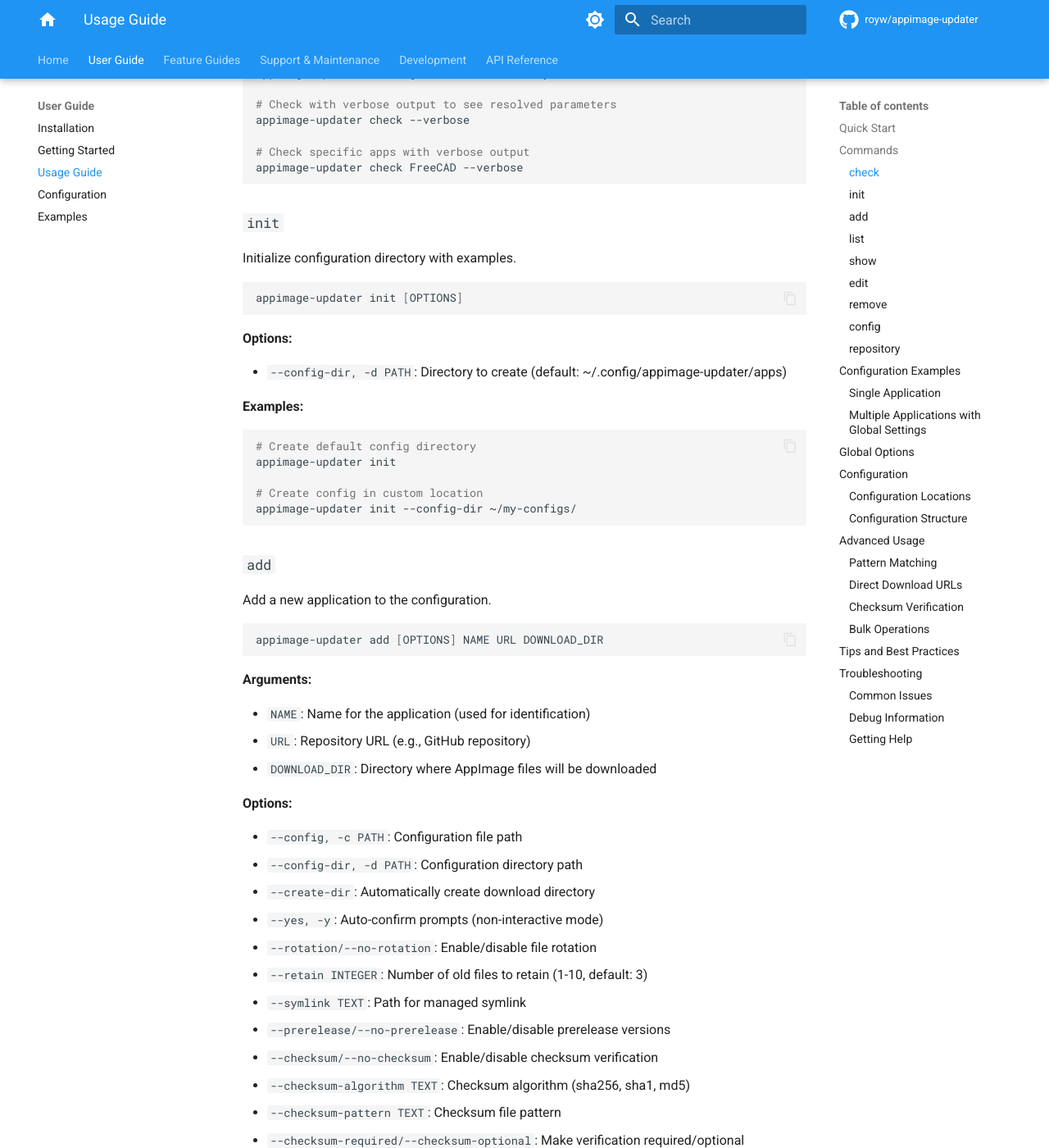
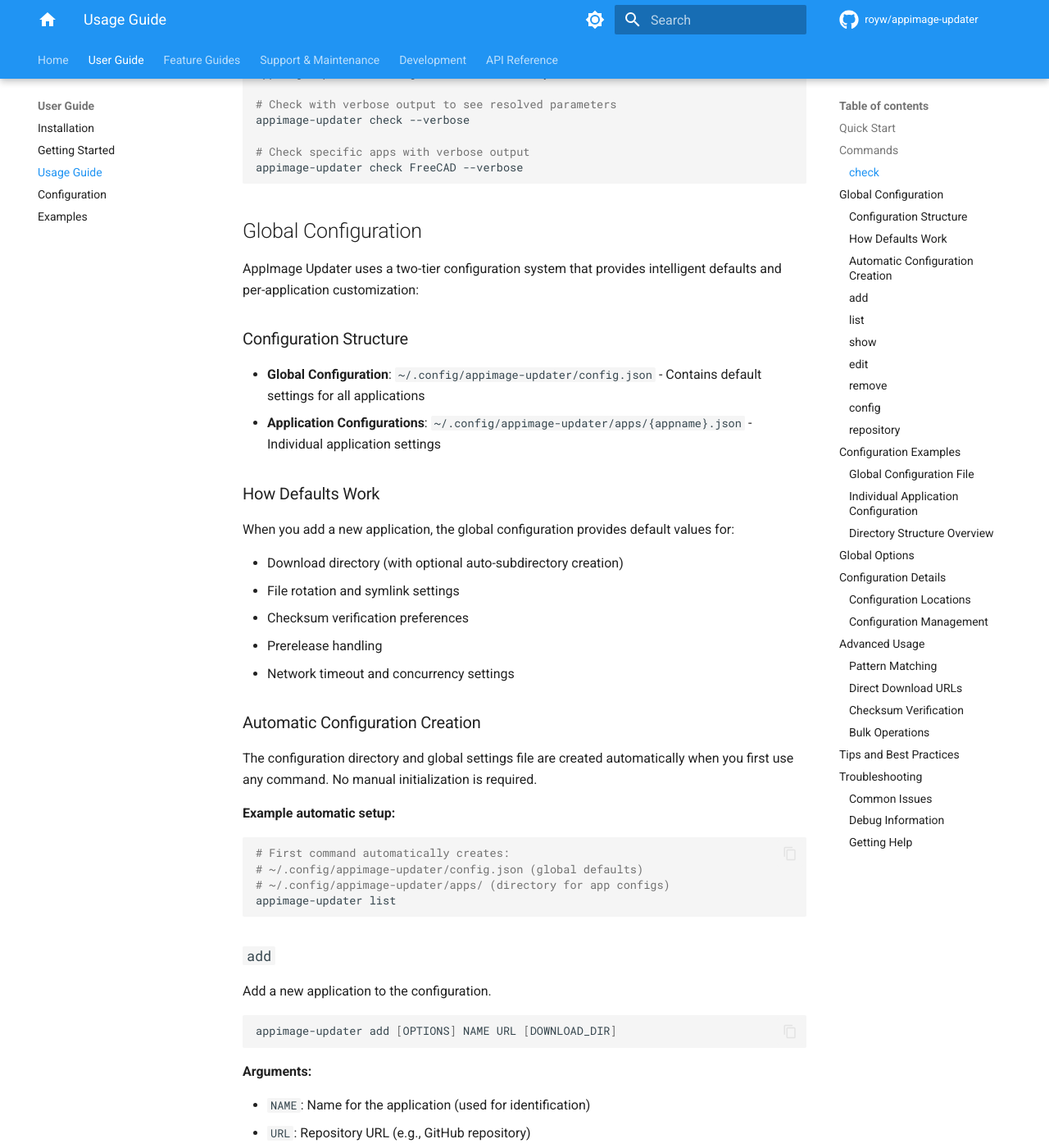
Before and after one commit to royw/appimage-updater, an MkDocs documentation site: the page built from docs/usage.md, in a window 1280 px wide and 1400 px high, scrolled down 1629 px. Shown: the whole window at 82% size. Built offline with MkDocs 1.6.1 and Material for MkDocs 9.7.7, drawn with Linux system fonts in a browser that asks for light colours; comment, search, counter and statistics services are not loaded; some of the changed text lies outside the part shown.

Commit message:
docs: update usage.md to reflect CLI changes and current configuration structure
Updated usage documentation to address several key issues:

**Quick Start Updates:**
- Removed references to deprecated init command
- Updated workflow to show automatic config creation
- Added example showing optional DOWNLOAD_DIR parameter

**Global Configuration Section:**
- Added comprehensive overview of two-tier configuration system
- Explained how global defaults work with per-app overrides
- Documented automatic configuration creation (no manual init required)
- Clarified relationship between config.json and apps/{name}.json files

**Add Command Clarification:**
- Updated syntax to show DOWNLOAD_DIR as optional: [DOWNLOAD_DIR]
- Added examples showing usage with and without explicit download directory
- Explained how global defaults are used when DOWNLOAD_DIR is omitted

**Configuration Examples Updates:**
- Replaced outdated single-file examples with current structure
- Added separate sections for global config.json and individual app configs
- Showed actual file paths and structure (apps/freecad_weekly.json)
- Added directory structure overview with tree visualization
- Removed misleading 'Multiple Applications with Global Settings' section

**Configuration Management:**
- Updated Configuration Details section to reflect current behavior
- Emphasized automatic creation and no initialization requirement
- Clarified file locations and purposes
- Removed duplicate headings and outdated information

**Benefits of Updates:**
- Documentation now accurately reflects current CLI behavior
- Users understand the optional nature of DOWNLOAD_DIR parameter
- Clear explanation of how global defaults reduce configuration repetition
- Proper examples showing the actual file structure users will see
- Eliminates confusion about initialization requirements

The documentation now properly guides users through the modern, streamlined
workflow without manual initialization steps.

````diff
--- a/docs/usage.md
+++ b/docs/usage.md
@@ -4,16 +4,10 @@
 
 For installation instructions, see the [Installation Guide](installation.md).
 
-1. **Initialize configuration**:
+1. **Add your first application** (configuration is created automatically):
 
    ```bash
-   appimage-updater init
-   ```
-
-1. **Edit configuration** to add your applications:
-
-   ```bash
-   $EDITOR ~/.config/appimage-updater/apps/freecad.json
+   appimage-updater add FreeCAD https://github.com/FreeCAD/FreeCAD
    ```
 
 1. **Check for updates**:
@@ -25,7 +19,13 @@ For installation instructions, see the [Installation Guide](installation.md).
 1. **Download updates** (will prompt for confirmation):
 
    ```bash
-   appimage-updater check
+   appimage-updater check --yes
+   ```
+
+1. **List your configured applications**:
+
+   ```bash
+   appimage-updater list
    ```
 
 ## Commands
@@ -81,26 +81,36 @@ appimage-updater check --verbose
 appimage-updater check FreeCAD --verbose
 ```
 
-### `init`
+## Global Configuration
 
-Initialize configuration directory with examples.
+AppImage Updater uses a two-tier configuration system that provides intelligent defaults and per-application customization:
+
+### Configuration Structure
+
+- **Global Configuration**: `~/.config/appimage-updater/config.json` - Contains default settings for all applications
+- **Application Configurations**: `~/.config/appimage-updater/apps/{appname}.json` - Individual application settings
+
+### How Defaults Work
+
+When you add a new application, the global configuration provides default values for:
+
+- Download directory (with optional auto-subdirectory creation)
+- File rotation and symlink settings
+- Checksum verification preferences
+- Prerelease handling
+- Network timeout and concurrency settings
+
+### Automatic Configuration Creation
+
+The configuration directory and global settings file are created automatically when you first use any command. No manual initialization is required.
+
+**Example automatic setup:**
 
 ```bash
-appimage-updater init [OPTIONS]
-```
-
-**Options:**
-
-- `--config-dir, -d PATH`: Directory to create (default: ~/.config/appimage-updater/apps)
-
-**Examples:**
-
-```bash
-# Create default config directory
-appimage-updater init
-
-# Create config in custom location
-appimage-updater init --config-dir ~/my-configs/
+# First command automatically creates:
+# ~/.config/appimage-updater/config.json (global defaults)
+# ~/.config/appimage-updater/apps/ (directory for app configs)
+appimage-updater list
 ```
 
 ### `add`
@@ -108,14 +118,14 @@ appimage-updater init --config-dir ~/my-configs/
 Add a new application to the configuration.
 
 ```bash
-appimage-updater add [OPTIONS] NAME URL DOWNLOAD_DIR
+appimage-updater add [OPTIONS] NAME URL [DOWNLOAD_DIR]
 ```
 
 **Arguments:**
 
 - `NAME`: Name for the application (used for identification)
 - `URL`: Repository URL (e.g., GitHub repository)
-- `DOWNLOAD_DIR`: Directory where AppImage files will be downloaded
+- `DOWNLOAD_DIR`: Directory where AppImage files will be downloaded (optional - uses global default if not specified)
 
 **Options:**
 
@@ -136,8 +146,11 @@ appimage-updater add [OPTIONS] NAME URL DOWNLOAD_DIR
 **Examples:**
 
 ```bash
-# Basic usage with auto-detection
+# Basic usage with explicit download directory
 appimage-updater add FreeCAD https://github.com/FreeCAD/FreeCAD ~/Applications/FreeCAD
+
+# Using global default download directory (DOWNLOAD_DIR optional)
+appimage-updater add FreeCAD https://github.com/FreeCAD/FreeCAD
 
 # With prerelease enabled
 appimage-updater add --prerelease VSCode-Insiders https://github.com/microsoft/vscode ~/Dev/VSCode
@@ -493,61 +506,77 @@ This command is particularly useful for:
 
 ## Configuration Examples
 
-### Single Application
+### Global Configuration File
+
+**File**: `~/.config/appimage-updater/config.json`
 
 ```json
 {
-  "applications": [
-    {
-      "name": "FreeCAD_weekly",
-      "source_type": "github",
-      "url": "https://github.com/FreeCAD/FreeCAD",
-      "download_dir": "/home/royw/Applications/FreeCAD_weekly",
-      "pattern": "(?i)FreeCAD.*\\.(zip|AppImage)(\\.(|current|old))?$",
-      "enabled": true,
-      "prerelease": true,
-      "checksum": {
-        "enabled": true,
-        "pattern": "{filename}-SHA256.txt",
-        "algorithm": "sha256",
-        "required": false
-      },
-      "rotation_enabled": true,
-      "retain_count": 3,
-      "symlink_path": "/home/royw/Applications/FreeCAD_weekly.AppImage"
-    }
-  ]
+  "concurrent_downloads": 3,
+  "timeout_seconds": 30,
+  "user_agent": "AppImage-Updater/0.2.26",
+  "defaults": {
+    "download_dir": null,
+    "rotation_enabled": false,
+    "retain_count": 3,
+    "symlink_enabled": false,
+    "symlink_dir": null,
+    "symlink_pattern": "{appname}.AppImage",
+    "auto_subdir": false,
+    "checksum_enabled": true,
+    "checksum_algorithm": "sha256",
+    "checksum_pattern": "{filename}-SHA256.txt",
+    "checksum_required": false,
+    "prerelease": false
+  }
 }
 ```
 
-### Multiple Applications with Global Settings
+### Individual Application Configuration
+
+**File**: `~/.config/appimage-updater/apps/freecad_weekly.json`
 
 ```json
 {
-  "global_config": {
-    "concurrent_downloads": 2,
-    "timeout_seconds": 60
+  "name": "FreeCAD_weekly",
+  "source_type": "github",
+  "url": "https://github.com/FreeCAD/FreeCAD",
+  "download_dir": "/home/royw/Applications/FreeCAD_weekly",
+  "pattern": "(?i)FreeCAD.*\\.(zip|AppImage)(\\.(|current|old))?$",
+  "enabled": true,
+  "prerelease": true,
+  "checksum": {
+    "enabled": true,
+    "pattern": "{filename}-SHA256.txt",
+    "algorithm": "sha256",
+    "required": false
   },
-  "applications": [
-    {
-      "name": "BambuStudio",
-      "source_type": "github",
-      "url": "https://github.com/bambulab/BambuStudio",
-      "download_dir": "~/Applications/BambuStudio",
-      "pattern": ".*linux.*\\.AppImage$",
-      "enabled": true
-    },
-    {
-      "name": "GitHub Desktop",
-      "source_type": "github",
-      "url": "https://github.com/desktop/desktop",
-      "download_dir": "~/Applications/GitHubDesktop",
-      "pattern": ".*linux.*\\.AppImage$",
-      "enabled": true
-    }
-  ]
+  "rotation_enabled": true,
+  "retain_count": 3,
+  "symlink_path": "/home/royw/Applications/FreeCAD_weekly.AppImage"
 }
 ```
+
+### Directory Structure Overview
+
+The complete configuration structure looks like this:
+
+```text
+~/.config/appimage-updater/
+├── config.json              # Global settings and defaults
+└── apps/                    # Individual application configs
+    ├── freecad.json
+    ├── orcaslicer.json
+    ├── bambu_studio.json
+    └── ...
+```
+
+**Key Benefits:**
+
+- **Organized**: Each application has its own configuration file
+- **Maintainable**: Easy to edit, backup, or share individual app configs
+- **Flexible**: Global defaults reduce repetition while allowing per-app customization
+- **Automatic**: Configuration structure is created automatically when needed
 
 ## Global Options
 
@@ -557,16 +586,20 @@ These options work with any command:
 - `--version, -V`: Show version and exit
 - `--help`: Show help message and exit
 
-## Configuration
+## Configuration Details
 
 ### Configuration Locations
 
-- **Default directory**: `~/.config/appimage-updater/`
-- **Single file**: `~/.config/appimage-updater/config.json`
-- **Directory-based**: Individual JSON files in config directory
+- **Global config**: `~/.config/appimage-updater/config.json` (default settings)
+- **App configs**: `~/.config/appimage-updater/apps/{appname}.json` (individual applications)
 - **Log file**: `~/.local/share/appimage-updater/appimage-updater.log`
 
-### Configuration Structure
+### Configuration Management
+
+- **Automatic creation**: Configuration files are created automatically when needed
+- **Global defaults**: The `config.json` file provides default values for all applications
+- **Per-app overrides**: Individual app configs can override global defaults
+- **No initialization required**: Start using the tool immediately - no setup needed
 
 See the [Configuration Examples](#configuration-examples) section for detailed JSON structure.
 
````
